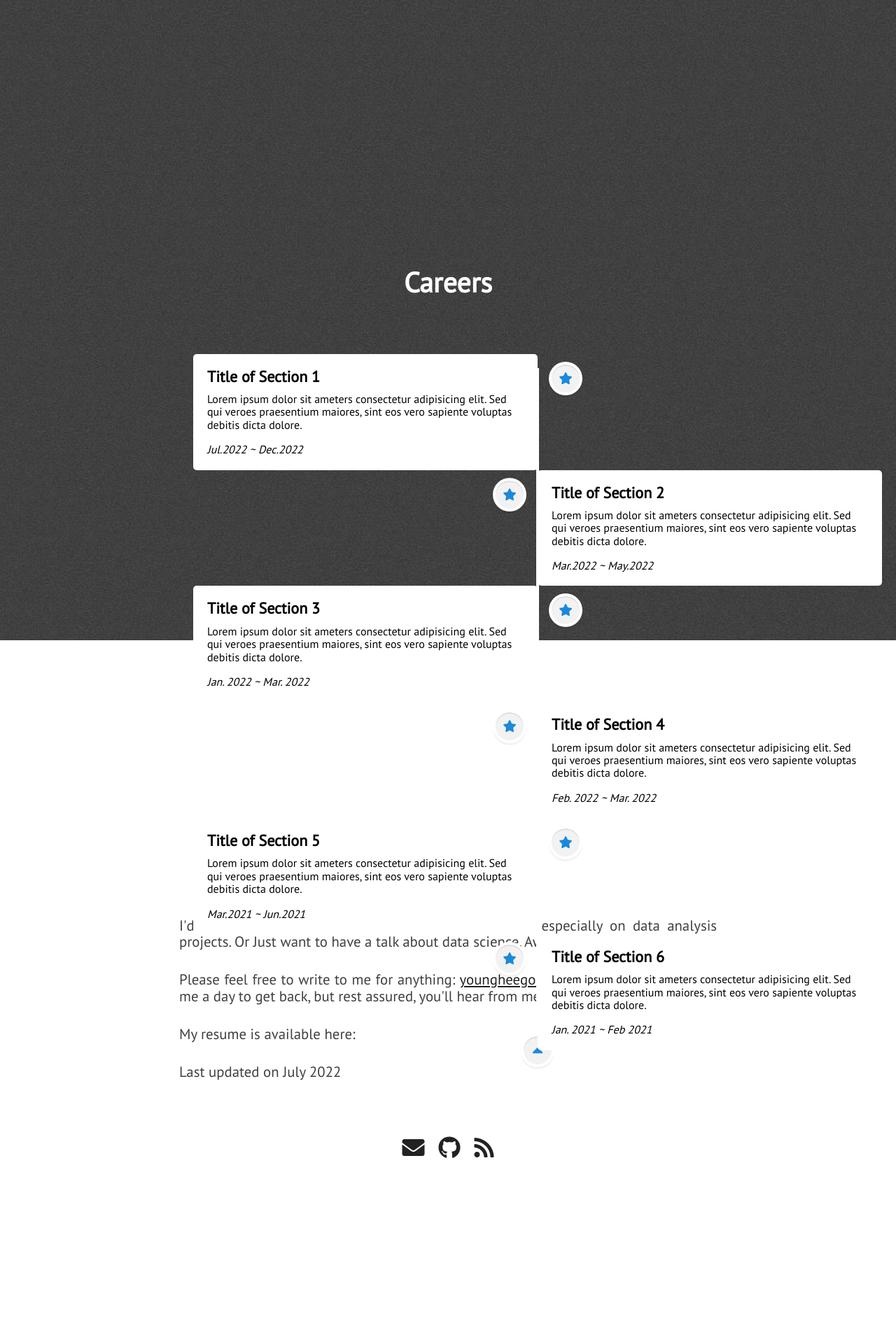
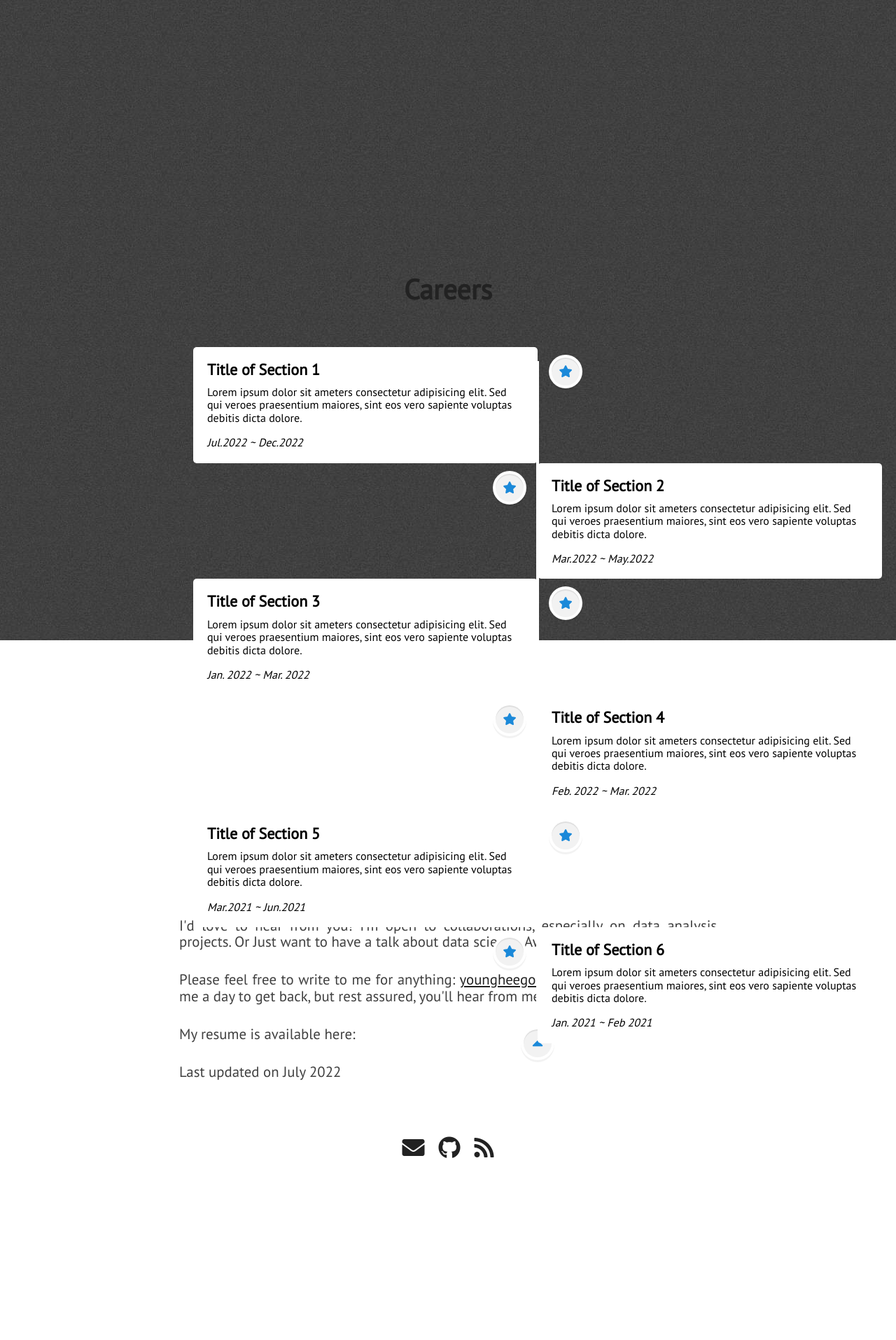
Before and after one commit to YoungheeGGO/YoungheeGGo.github.io, a Jekyll site: the page built from index.html, in a window 1280 px wide. Shown: the part 4031-5946 px from the top of the page at 70% size. Built offline with Jekyll 4.4.1, drawn with Linux system fonts in a browser that asks for light colours; nearby versions of some CDN libraries.

Commit message:
Update blogs.html

```diff
--- a/_includes/blogs.html
+++ b/_includes/blogs.html
@@ -12,7 +12,7 @@
 <section class="section" id="blog-posts">
 <div class="full-width">
 <!--<div class="section-heading" id="recent-posts-text">Careers</div>-->
-<div class="section-heading">Careers</div>
+<div class="section-heading-careers">Careers</div>
 
   <div class="wrapper-line">
     <div class="center-line">
```
